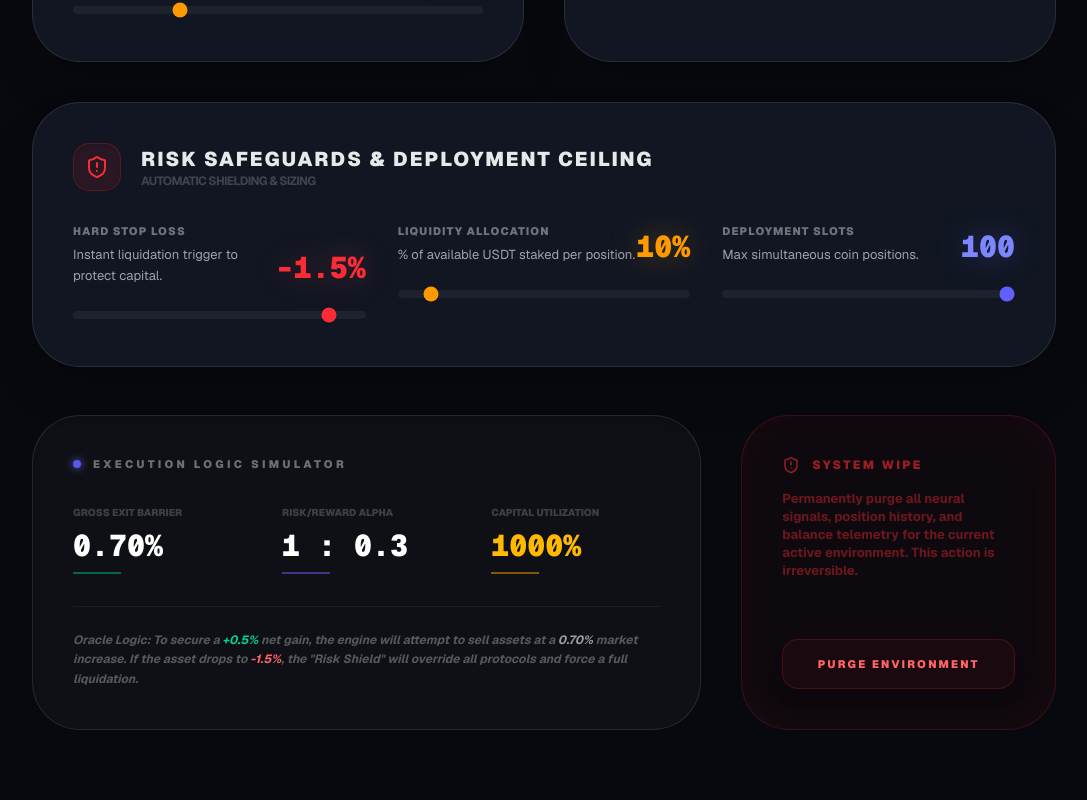
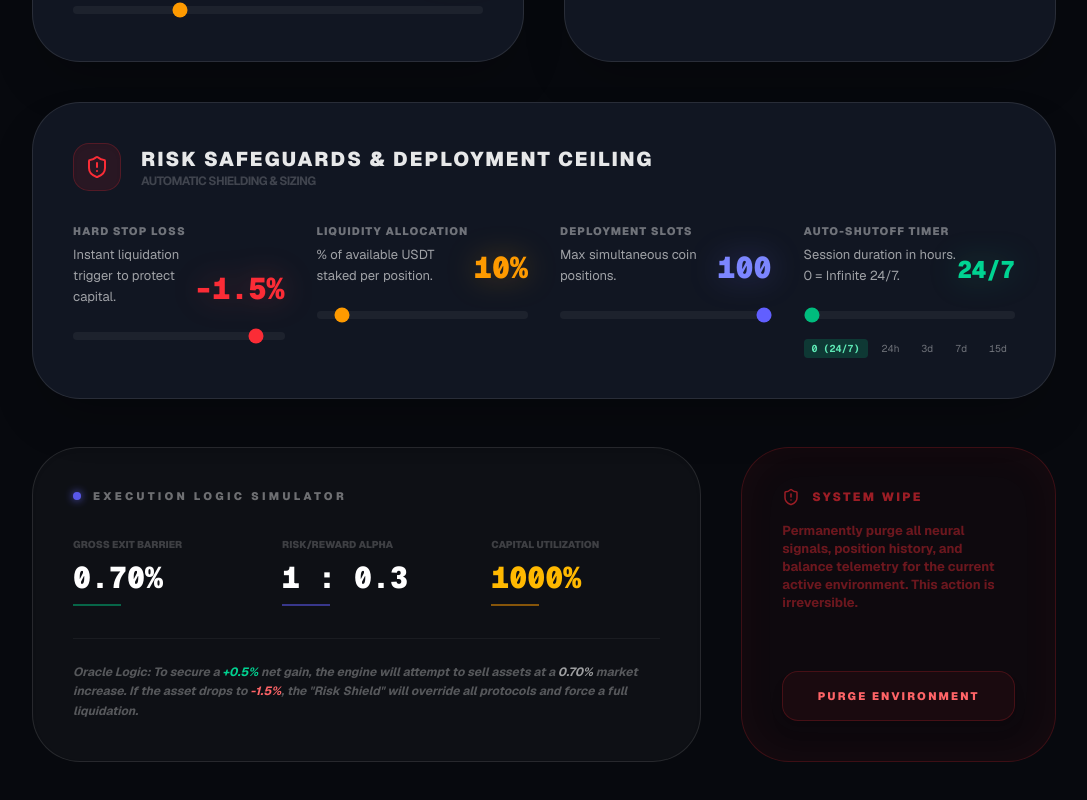
Before and after one commit to NextDeveloperNetwork/trade-oracle, a Next.js app: page /settings in a window 1280 px wide. Shown: the part 828-1628 px from the top of the page, without its empty margins (96-1183 px from the left). Built offline with nearby package versions, Linux system fonts and the light colour scheme; no server answers; the database is empty.

Commit message:
feat(settings): add Auto-Shutoff Timer control and continuous live balance sync

```diff
--- a/src/app/settings/page.tsx
+++ b/src/app/settings/page.tsx
@@ -204,7 +204,7 @@ export default function SettingsPage() {
               </div>
             </div>
 
-            <div className="grid grid-cols-1 md:grid-cols-3 gap-8">
+            <div className="grid grid-cols-1 md:grid-cols-2 lg:grid-cols-4 gap-8">
               <div className="space-y-4">
                 <div className="flex justify-between items-end">
                    <div className="flex flex-col gap-1">
@@ -257,6 +257,33 @@ export default function SettingsPage() {
                   onChange={(e) => setLocalSettings({...localSettings, maxOpenPositions: parseInt(e.target.value)})}
                   className="w-full h-2 bg-white/5 rounded-full appearance-none cursor-pointer accent-indigo-500 hover:bg-white/10 transition-colors"
                 />
+              </div>
+
+              <div className="space-y-4">
+                <div className="flex justify-between items-end">
+                  <div className="flex flex-col gap-1">
+                    <label className="text-[11px] font-black text-white/40 uppercase tracking-widest">Auto-Shutoff Timer</label>
+                    <p className="text-[13px] text-white/60 leading-relaxed">
+                      Session duration in hours. 0 = Infinite 24/7.
+                    </p>
+                  </div>
+                  <span className="text-2xl font-mono font-black text-emerald-400 drop-shadow-[0_0_15px_rgba(16,185,129,0.3)]">
+                    {(localSettings.runTimer || 0) === 0 ? "24/7" : `${localSettings.runTimer}h`}
+                  </span>
+                </div>
+                <input
+                  type="range" min="0" max="720" step="12"
+                  value={localSettings.runTimer ?? 0}
+                  onChange={(e) => setLocalSettings({...localSettings, runTimer: parseInt(e.target.value)})}
+                  className="w-full h-2 bg-white/5 rounded-full appearance-none cursor-pointer accent-emerald-500 hover:bg-white/10 transition-colors"
+                />
+                <div className="flex items-center gap-1 justify-between text-[10px] font-mono text-white/40 pt-1">
+                  <button type="button" onClick={() => setLocalSettings({...localSettings, runTimer: 0})} className={`px-2 py-0.5 rounded ${localSettings.runTimer === 0 ? 'bg-emerald-500/20 text-emerald-300 font-bold' : 'hover:text-white'}`}>0 (24/7)</button>
+                  <button type="button" onClick={() => setLocalSettings({...localSettings, runTimer: 24})} className={`px-2 py-0.5 rounded ${localSettings.runTimer === 24 ? 'bg-emerald-500/20 text-emerald-300 font-bold' : 'hover:text-white'}`}>24h</button>
+                  <button type="button" onClick={() => setLocalSettings({...localSettings, runTimer: 72})} className={`px-2 py-0.5 rounded ${localSettings.runTimer === 72 ? 'bg-emerald-500/20 text-emerald-300 font-bold' : 'hover:text-white'}`}>3d</button>
+                  <button type="button" onClick={() => setLocalSettings({...localSettings, runTimer: 168})} className={`px-2 py-0.5 rounded ${localSettings.runTimer === 168 ? 'bg-emerald-500/20 text-emerald-300 font-bold' : 'hover:text-white'}`}>7d</button>
+                  <button type="button" onClick={() => setLocalSettings({...localSettings, runTimer: 360})} className={`px-2 py-0.5 rounded ${localSettings.runTimer === 360 ? 'bg-emerald-500/20 text-emerald-300 font-bold' : 'hover:text-white'}`}>15d</button>
+                </div>
               </div>
             </div>
           </m.div>
--- a/src/context/TradingContext.tsx
+++ b/src/context/TradingContext.tsx
@@ -473,7 +473,7 @@ export function TradingProvider({ children }: { children: React.ReactNode }) {
         headers: { "x-oracle-token": ORACLE_AUTH_TOKEN }
       });
       const data = await res.json();
-      if (data.balances) {
+      if (res.ok && data.balances) {
         const nb: Portfolio = { USDT: 0 };
         data.balances.forEach((b: any) => {
           const total = parseFloat(b.free) + parseFloat(b.locked);
@@ -481,15 +481,24 @@ export function TradingProvider({ children }: { children: React.ReactNode }) {
         });
         setLiveBalances(nb);
         balancesRef.current = nb;
-        toast.success(`Live sync: $${nb.USDT?.toFixed(2)} USDT available`);
+      } else if (!res.ok) {
+        console.warn("Live balance sync warning:", data);
+        if (data.error || data.msg) {
+          toast.error(`Live Sync: ${data.error || data.msg}`);
+        }
       }
-    } catch (e) {
+    } catch (e: any) {
       console.error("Sync failed", e);
-      toast.error("Live sync failed. Check API keys.");
+      toast.error(`Live sync error: ${e.message || "Check API keys & IP whitelist"}`);
     }
   }, []);
 
-  useEffect(() => { if (isLiveMode) syncBalances(); }, [isLiveMode, syncBalances]);
+  useEffect(() => {
+    if (!isLiveMode) return;
+    syncBalances();
+    const timer = setInterval(syncBalances, 8000);
+    return () => clearInterval(timer);
+  }, [isLiveMode, syncBalances]);
 
   // Enhanced Multi-Stream WebSocket with Auto-Reconnect & Keep-Alive
   const streamsKey = useMemo(() => {
```
